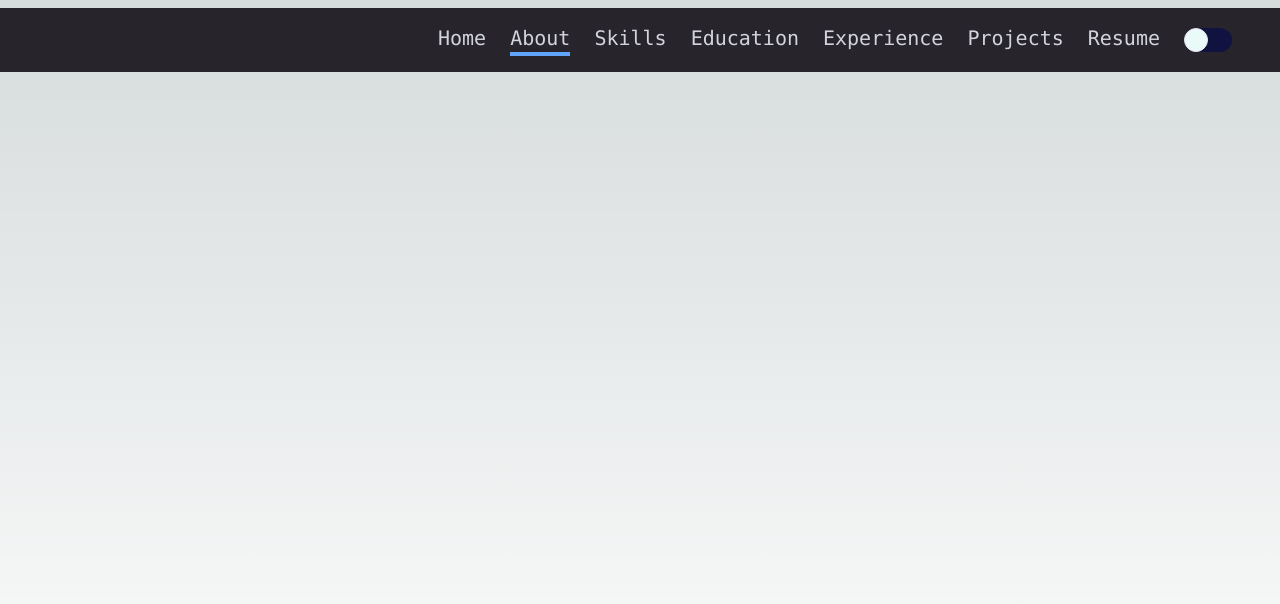
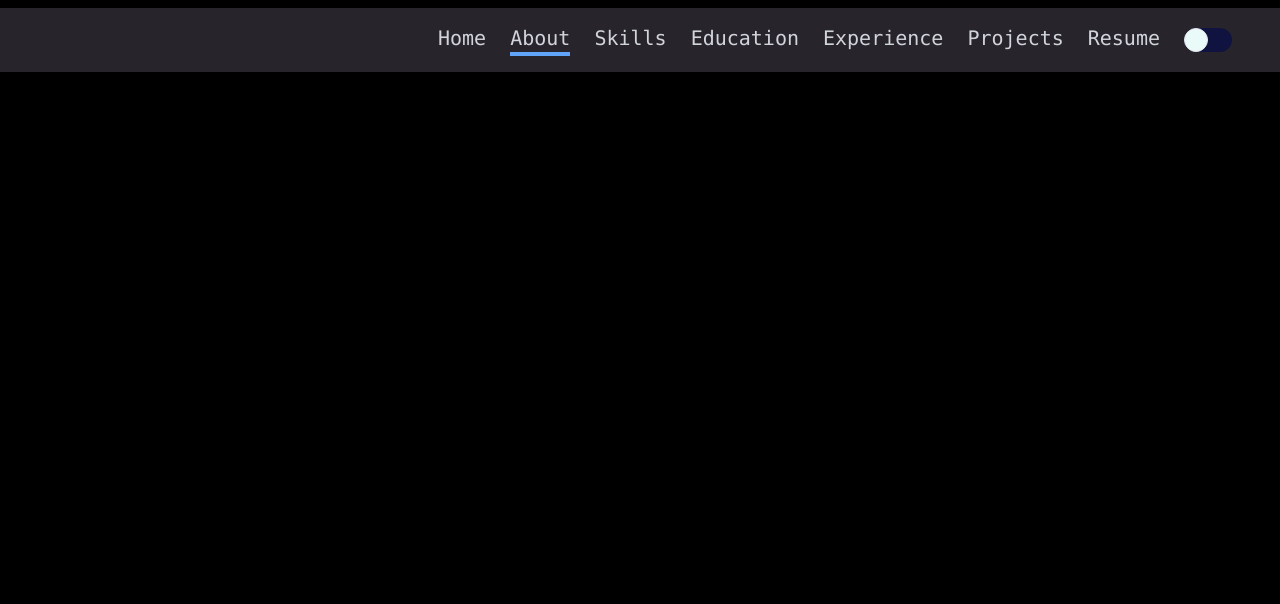
Before and after one commit to PaMarius/PortfolioApp, a Next.js app: page /about in a window 1280 px wide. Shown: the top 604 px of the page. Built offline with nearby package versions, Linux system fonts and the light colour scheme.

Commit message:
solved bg problem

```diff
--- a/components/experience/ExperiencePage.tsx
+++ b/components/experience/ExperiencePage.tsx
@@ -1,8 +1,6 @@
 "use client";
-import React, { Dispatch, SetStateAction, useState } from "react";
+import React, { Dispatch, SetStateAction } from "react";
 import { Header } from "../Header";
-import Image from "next/image";
-import { LeftArrowSVG, RightArrowSVG } from "../SVGs";
 
 type ExperiencePageProps = {
   setThemeDark: Dispatch<SetStateAction<boolean | null>>;
--- a/components/projects/ProjectContainer.tsx
+++ b/components/projects/ProjectContainer.tsx
@@ -15,13 +15,6 @@ export const ProjectContainer = ({
   projectName,
 }: ProjectContainerProps) => {
   const [currentImage, setCurrentImage] = useState(0);
-  const images = [
-    "/githubApp/landingPage.gif",
-    "/githubApp/projectMenu.gif",
-    "/githubApp/codeScreen.png",
-    "/githubApp/codeEditorScreen.png",
-    "/githubApp/commitsScreen.png",
-  ];
 
   function capitalizeAndReplace(str: string): string {
     const words = str.split("_");
@@ -41,14 +34,14 @@ export const ProjectContainer = ({
 
   const handleIndex = (number: number) => {
     if (number > 0) {
-      if (currentImage === images.length - 1) {
+      if (currentImage === project.content.length - 1) {
         setCurrentImage(0);
       } else {
         setCurrentImage(currentImage + 1);
       }
     } else {
       if (currentImage === 0) {
-        setCurrentImage(images.length - 1);
+        setCurrentImage(project.content.length - 1);
       } else {
         setCurrentImage(currentImage - 1);
       }
--- a/pages/_app.tsx
+++ b/pages/_app.tsx
@@ -12,10 +12,8 @@ export default function App({ Component, pageProps }: AppProps) {
 
   useEffect(() => {
     setIsMounted(true);
-    console.log("works");
     if (!isDarkTheme && isFirstRender === null) {
       setDarkTheme(true);
-      console.log("dont work");
     }
   }, []);
 
--- a/pages/about/index.tsx
+++ b/pages/about/index.tsx
@@ -7,8 +7,18 @@ export default function About() {
   const isDarkTheme = getStorage<boolean>("local", "darkTheme", "boolean");
   const [themeDark, setThemeDark] = useState<boolean | null>(isDarkTheme);
 
+  const pageLayout: { blackTheme: string; whiteTheme: string } = {
+    blackTheme: "bg-black",
+    whiteTheme: "bg-white",
+  };
+
   return (
-    <div className={`h-screen text-center ${getDarkThemeProps(themeDark)}`}>
+    <div
+      className={`h-screen text-center ${getDarkThemeProps(
+        themeDark,
+        pageLayout
+      )}`}
+    >
       <AboutPage setThemeDark={setThemeDark} themeDark={themeDark} />
     </div>
   );
--- a/pages/education/index.tsx
+++ b/pages/education/index.tsx
@@ -7,8 +7,18 @@ export default function Education() {
   const isDarkTheme = getStorage<boolean>("local", "darkTheme", "boolean");
   const [themeDark, setThemeDark] = useState<boolean | null>(isDarkTheme);
 
+  const pageLayout: { blackTheme: string; whiteTheme: string } = {
+    blackTheme: "bg-black",
+    whiteTheme: "bg-white",
+  };
+
   return (
-    <div className={`h-screen text-center ${getDarkThemeProps(themeDark)}`}>
+    <div
+      className={`h-screen text-center ${getDarkThemeProps(
+        themeDark,
+        pageLayout
+      )}`}
+    >
       <EducationPage setThemeDark={setThemeDark} themeDark={themeDark} />
     </div>
   );
--- a/pages/experience/index.tsx
+++ b/pages/experience/index.tsx
@@ -7,8 +7,18 @@ export default function Experiencec() {
   const isDarkTheme = getStorage<boolean>("local", "darkTheme", "boolean");
   const [themeDark, setThemeDark] = useState<boolean | null>(isDarkTheme);
 
+  const pageLayout: { blackTheme: string; whiteTheme: string } = {
+    blackTheme: "bg-black",
+    whiteTheme: "bg-white",
+  };
+
   return (
-    <div className={`h-screen text-center ${getDarkThemeProps(themeDark)}`}>
+    <div
+      className={`h-screen text-center ${getDarkThemeProps(
+        themeDark,
+        pageLayout
+      )}`}
+    >
       <ExperiencePage setThemeDark={setThemeDark} themeDark={themeDark} />
     </div>
   );
--- a/pages/index.tsx
+++ b/pages/index.tsx
@@ -8,8 +8,18 @@ export default function Home() {
 
   const [themeDark, setThemeDark] = useState<boolean | null>(isDarkTheme);
 
+  const pageLayout: { blackTheme: string; whiteTheme: string } = {
+    blackTheme: "bg-black",
+    whiteTheme: "bg-white",
+  };
+
   return (
-    <div className={`h-screen text-center ${getDarkThemeProps(themeDark)}`}>
+    <div
+      className={`h-screen text-center ${getDarkThemeProps(
+        themeDark,
+        pageLayout
+      )}`}
+    >
       <Dashboard setThemeDark={setThemeDark} themeDark={themeDark} />
     </div>
   );
--- a/pages/projects/index.tsx
+++ b/pages/projects/index.tsx
@@ -7,8 +7,15 @@ export default function Projects() {
   const isDarkTheme = getStorage<boolean>("local", "darkTheme", "boolean");
   const [themeDark, setThemeDark] = useState<boolean | null>(isDarkTheme);
 
+  const pageLayout: { blackTheme: string; whiteTheme: string } = {
+    blackTheme: "bg-black",
+    whiteTheme: "bg-white",
+  };
+
   return (
-    <div className={`h-full w-full ${getDarkThemeProps(themeDark)}`}>
+    <div
+      className={`h-full w-full ${getDarkThemeProps(themeDark, pageLayout)}`}
+    >
       <ProjectsPage setThemeDark={setThemeDark} themeDark={themeDark} />
     </div>
   );
--- a/pages/skills/index.tsx
+++ b/pages/skills/index.tsx
@@ -7,8 +7,18 @@ export default function Skills() {
   const isDarkTheme = getStorage<boolean>("local", "darkTheme", "boolean");
   const [themeDark, setThemeDark] = useState<boolean | null>(isDarkTheme);
 
+  const pageLayout: { blackTheme: string; whiteTheme: string } = {
+    blackTheme: "bg-black",
+    whiteTheme: "bg-white",
+  };
+
   return (
-    <div className={`h-screen text-center ${getDarkThemeProps(themeDark)}`}>
+    <div
+      className={`h-screen text-center ${getDarkThemeProps(
+        themeDark,
+        pageLayout
+      )}`}
+    >
       <SkillsPage setThemeDark={setThemeDark} themeDark={themeDark} />
     </div>
   );
--- a/styles/globals.css
+++ b/styles/globals.css
@@ -58,7 +58,6 @@ body {
   animation: slide-in 1s ease-out forwards;
 }
 
-/* Animatie pentru rotirea spre dreapta */
 @keyframes spin-right {
   0% {
     transform: rotate(0);
@@ -68,7 +67,6 @@ body {
   }
 }
 
-/* Animatie pentru rotirea spre stanga */
 @keyframes spin-left {
   0% {
     transform: rotate(0);
@@ -78,7 +76,6 @@ body {
   }
 }
 
-/* Adaugă clasele animate la elemente pentru animație */
 .animate-spin-right {
   animation: spin-right 4s linear infinite;
 }
@@ -93,7 +90,7 @@ body {
   .slider-wrapper,
   .slide,
   .slider {
-    height: 100%; /* Înălțime de 100% a ferestrei vizibile (viewport) */
+    height: 100%;
   }
 }
 
--- a/utils/getDarkThemeProps.ts
+++ b/utils/getDarkThemeProps.ts
@@ -1,6 +1,9 @@
-export const getDarkThemeProps = (isDarkThemeActive: boolean | null) => {
+export const getDarkThemeProps = (
+  isDarkThemeActive: boolean | null,
+  pageLayout: { blackTheme: string; whiteTheme: string }
+) => {
   if (isDarkThemeActive) {
-    return "bg-black text-white transition duration-700 delay-150 ease-in-out";
+    return `${pageLayout.blackTheme} text-white transition duration-700 delay-150 ease-in-out`;
   } else {
     return "bg-white text-black transition duration-700 delay-150 ease-in-out";
   }
```
